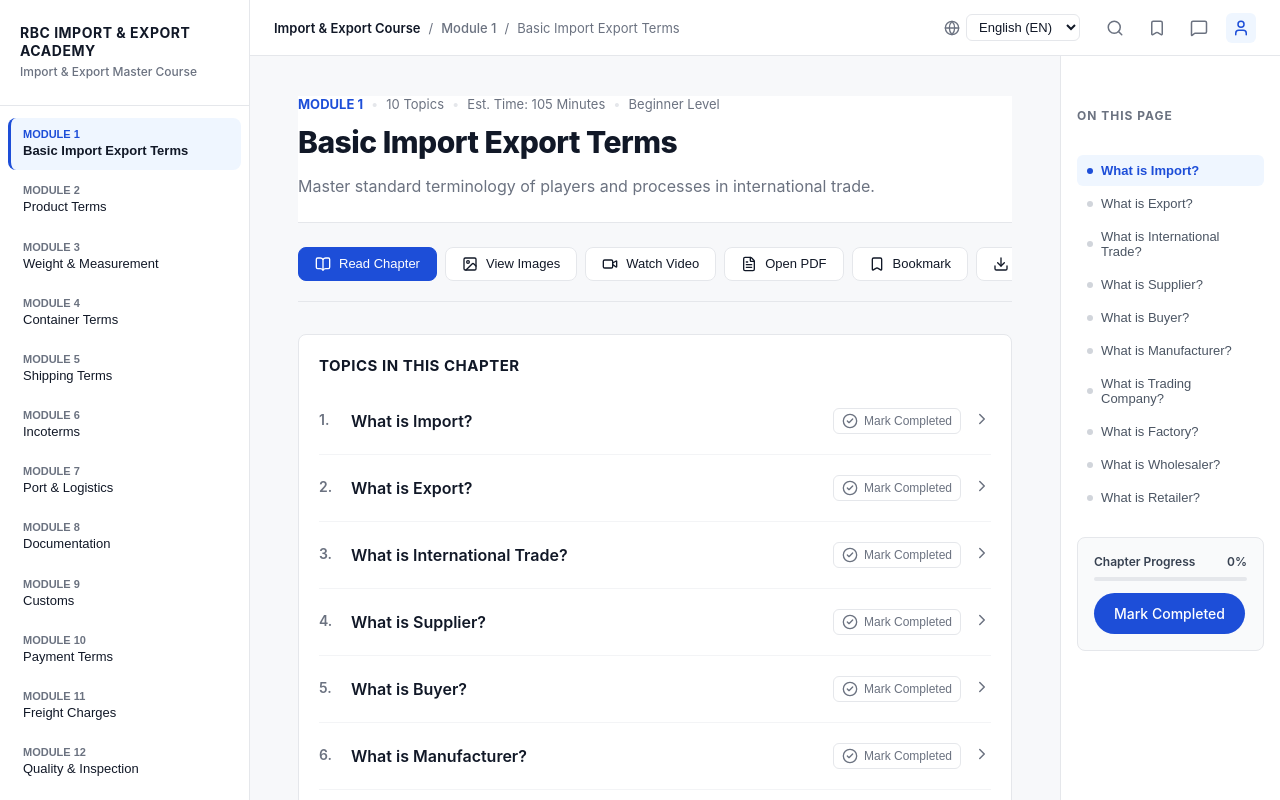
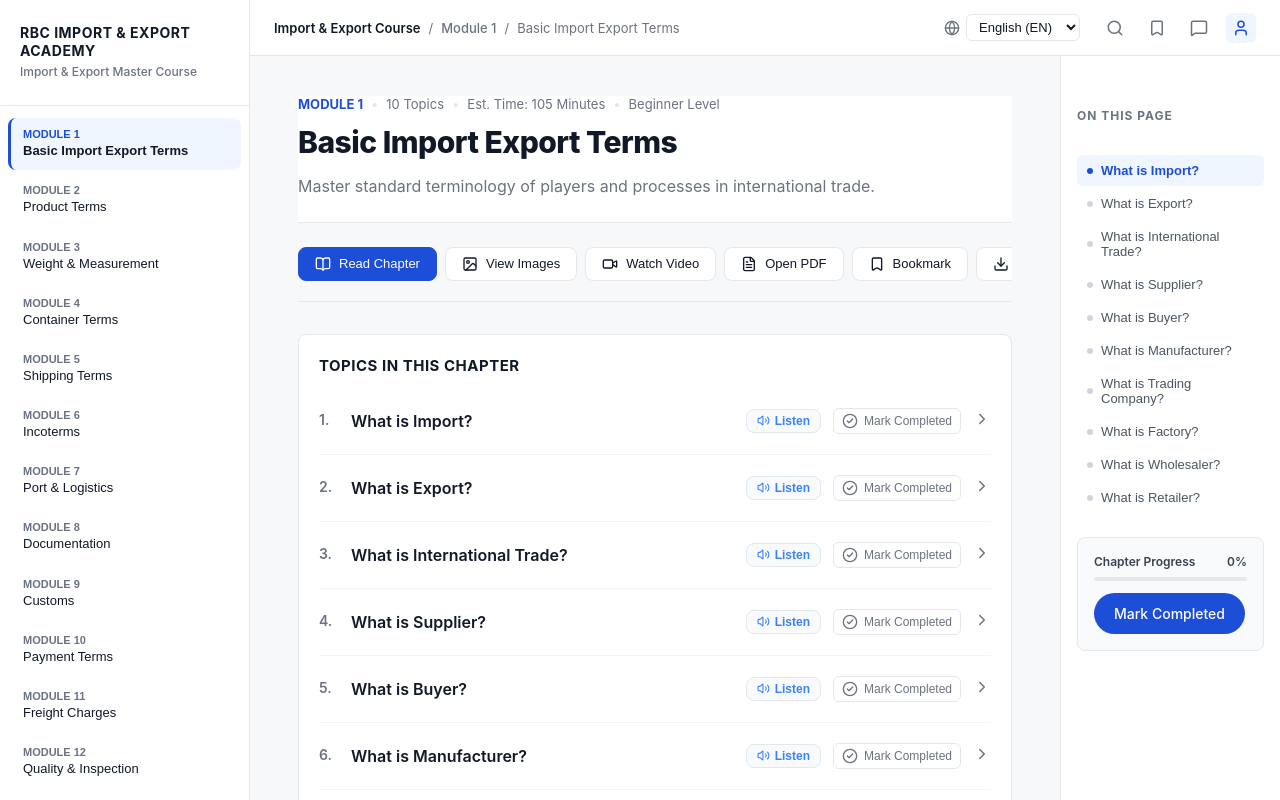
Before and after one commit to rbcimportandexport/EQUCATIONSYSTEM, a React (Vite) app: page / in a window 1280 px wide. Built offline with nearby package versions, Linux system fonts and the light colour scheme.

Commit message:
Replace emojis with icons, add Listen/text-to-speech button to lessons

```diff
--- a/src/components/QuizView.tsx
+++ b/src/components/QuizView.tsx
@@ -1,7 +1,7 @@
 import React, { useState, useEffect } from 'react';
 import type { QuizQuestion } from '../utils/data';
 import { useApp } from '../context/AppContext';
-import { HelpCircle, Check, X, ArrowRight, RotateCcw, Award } from 'lucide-react';
+import { HelpCircle, Check, X, ArrowRight, RotateCcw, Award, Trophy, BookOpen } from 'lucide-react';
 
 interface QuizViewProps {
   lessonId: string;
@@ -169,13 +169,14 @@ export const QuizView: React.FC<QuizViewProps> = ({ lessonId, questions, onCompl
             }}>
               {/* Trophy / Badge */}
               <div style={{
-                fontSize: '72px',
-                lineHeight: 1,
-                marginBottom: '12px',
+                marginBottom: '16px',
+                display: 'flex', alignItems: 'center', justifyContent: 'center',
                 filter: 'drop-shadow(0 4px 16px rgba(251,191,36,0.6))',
                 animation: 'trophyBounce 0.8s 0.3s cubic-bezier(0.34,1.56,0.64,1) both'
               }}>
-                {passed ? '🏆' : '📚'}
+                {passed
+                  ? <Trophy size={72} color="#fbbf24" strokeWidth={1.5} />
+                  : <BookOpen size={72} color="#a78bfa" strokeWidth={1.5} />}
               </div>
 
               {/* Congrats text */}
@@ -255,13 +256,15 @@ export const QuizView: React.FC<QuizViewProps> = ({ lessonId, questions, onCompl
                 <button
                   onClick={resetQuiz}
                   style={{
+                    display: 'flex', alignItems: 'center', justifyContent: 'center', gap: '8px',
                     padding: '12px 28px', borderRadius: '12px', border: 'none',
                     background: 'linear-gradient(135deg, #fbbf24, #f97316)',
                     color: '#1e293b', fontWeight: '800', fontSize: '14px', cursor: 'pointer',
                     boxShadow: '0 4px 16px rgba(251,191,36,0.4)'
                   }}
                 >
-                  🔁 {language === 'hi' ? 'दोबारा खेलें' : language === 'gu' ? 'ફરી રમો' : 'Play Again'}
+                  <RotateCcw size={15} />
+                  {language === 'hi' ? 'दोबारा खेलें' : language === 'gu' ? 'ફરી રમો' : 'Play Again'}
                 </button>
               </div>
             </div>
--- a/src/views/ModuleScreen.tsx
+++ b/src/views/ModuleScreen.tsx
@@ -3,7 +3,7 @@ import { useApp } from '../context/AppContext';
 import {
   BookOpen, Image, Video, FileText, Download, Bookmark,
   ChevronRight, ChevronDown, Award, Play, Pause, Maximize,
-  ArrowLeft, ArrowRight, CheckCircle2
+  ArrowLeft, ArrowRight, CheckCircle2, Volume2
 } from 'lucide-react';
 import { uiTranslations, translateModuleTitle, translateModuleDescription, getTranslatedLesson } from '../utils/translator';
 
@@ -371,6 +371,39 @@ export const ModuleScreen: React.FC = () => {
 
                           <div className="link-right" style={{ display: 'flex', alignItems: 'center', gap: '12px' }}>
                             {isDone && <span className="completed-badge">{t.completed}</span>}
+
+                            {/* Listen / Read Aloud button */}
+                            <div onClick={e => e.stopPropagation()}>
+                              <button
+                                onClick={() => {
+                                  if (window.speechSynthesis.speaking) {
+                                    window.speechSynthesis.cancel();
+                                    return;
+                                  }
+                                  const text = [
+                                    lesson.title,
+                                    lesson.content?.definition,
+                                    lesson.content?.simpleExplanation,
+                                    lesson.content?.whyItMatters,
+                                    ...(lesson.content?.keyPoints || [])
+                                  ].filter(Boolean).join('. ');
+                                  const utter = new SpeechSynthesisUtterance(text);
+                                  utter.lang = language === 'hi' ? 'hi-IN' : language === 'gu' ? 'gu-IN' : 'en-US';
+                                  utter.rate = 0.9;
+                                  window.speechSynthesis.speak(utter);
+                                }}
+                                title="Listen to this lesson"
+                                style={{
+                                  display: 'flex', alignItems: 'center', gap: '5px',
+                                  padding: '4px 10px', borderRadius: '8px', border: '1px solid #e2e8f0',
+                                  background: '#f8fafc', cursor: 'pointer',
+                                  fontSize: '12px', color: '#3b82f6', fontWeight: '600'
+                                }}
+                              >
+                                <Volume2 size={13} />
+                                <span>{language === 'hi' ? 'सुनें' : language === 'gu' ? 'સાંભળો' : 'Listen'}</span>
+                              </button>
+                            </div>
 
                             {/* Stop propagation so clicking Complete doesn't collapse row */}
                             <div onClick={e => e.stopPropagation()}>
```
